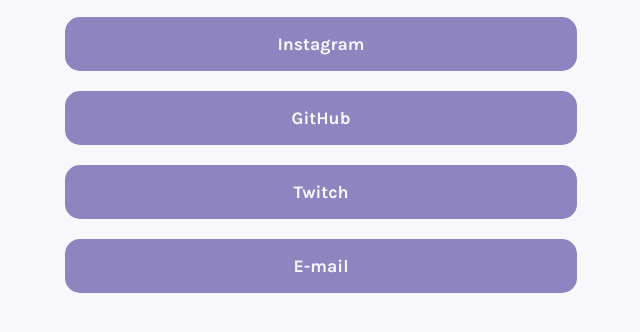
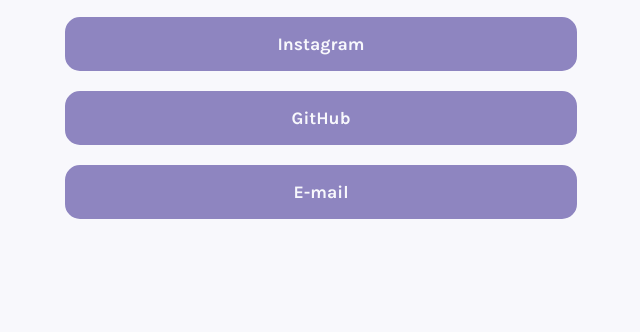
Before and after one commit to fredcardoso191/mylinks, a plain HTML site: page index.html in a window 1280 px wide. Shown: the part 324-656 px from the top of the page, without its empty margins (319-959 px from the left). Drawn offline with Linux system fonts and the light colour scheme.

Commit message:
atualiza links

```diff
--- a/index.html
+++ b/index.html
@@ -16,7 +16,7 @@
         <a href="https://www.linkedin.com/in/fredcarddoso/" target="_blank">LinkedIn</a>
         <a href="https://instagram.com/frrecco" target="_blank">Instagram</a>
         <a href="https://github.com/fredcardoso191" target="_blank">GitHub</a>
-        <a href="https://twitch.tv/deric0o" target="_blank">Twitch</a>
+        <!--<a href="https://twitch.tv/deric0o" target="_blank">Twitch</a>-->
         <button onclick="copyEmail()">E-mail</button>
     </div>
 
```
